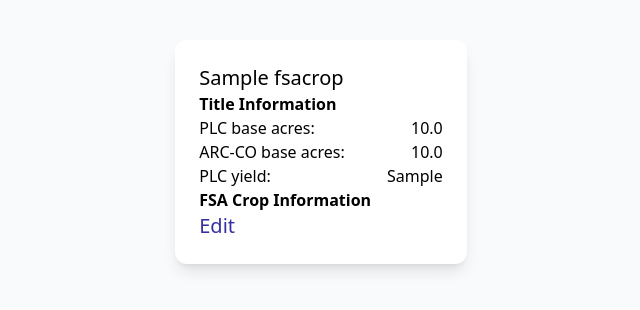
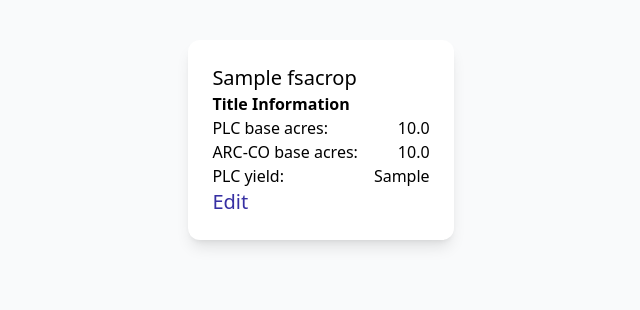
Before and after one commit to ddrake/Integrated_Farm_Budget_Tool, a Django app: template main/templates/main/fsacrops_for_farmyear.html in a window 1280 px wide. Shown: the part 60-370 px from the top of the page, without its empty margins (319-959 px from the left). Run offline with Django 4.2, Linux system fonts and the light colour scheme; the template is opened without the code that fills it: most values are stand-ins (such as "Sample title", 1, 10 or a date in 2020); some libraries are stand-ins or nearby versions.

Commit message:
Remove unneeded title

```diff
--- a/main/templates/main/fsacrops_for_farmyear.html
+++ b/main/templates/main/fsacrops_for_farmyear.html
@@ -12,7 +12,6 @@
       <dd class="text-right">{{fsacrop.arcco_base_acres|floatformat:"1g"}}</dd>
       <dt>PLC yield:</dt>
       <dd class="text-right">{{fsacrop.plc_yield}}</dd>
-      <dt class="font-semibold">FSA Crop Information</dt><dd></dd>
     </dl>
     <a class="text-xl text-indigo-800 hover:text-indigo-600"
        href="{% url 'fsacrop_update' pk=fsacrop.pk %}">Edit</a>
```
